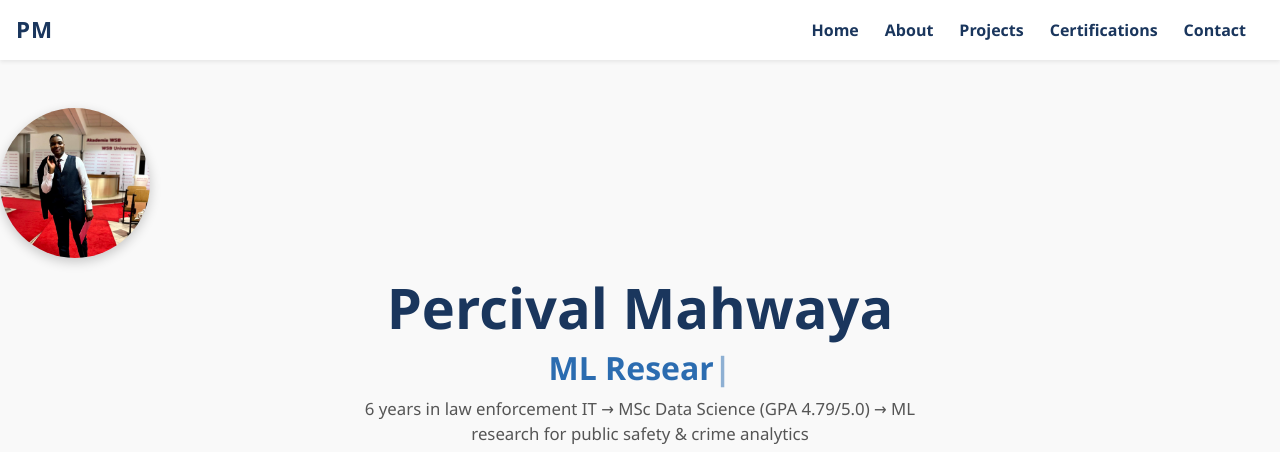
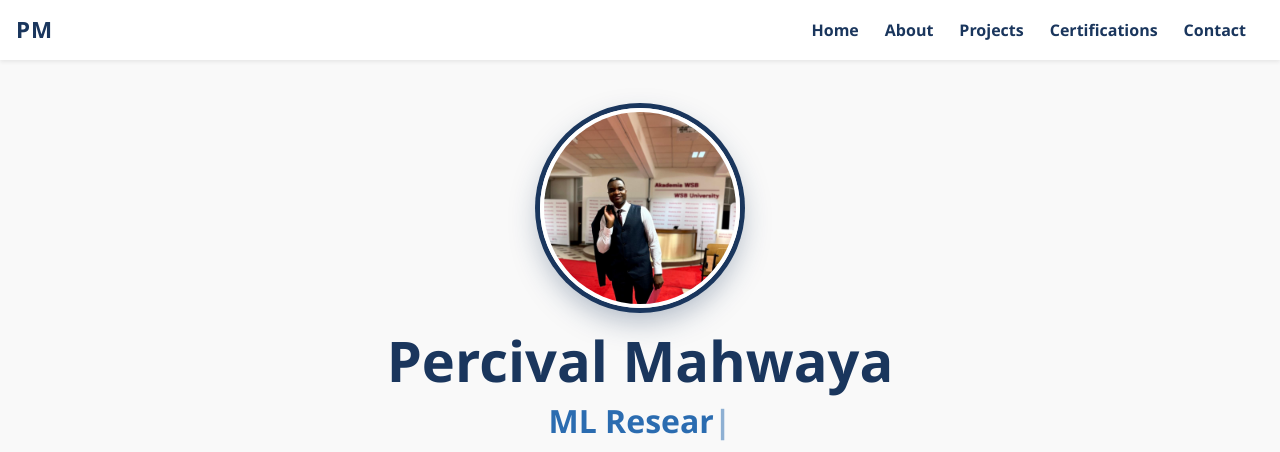
Before and after one commit to Mahwaya/mahwaya.github.io, a plain HTML site: page index.html in a window 1280 px wide. Shown: the top 452 px of the page. Drawn offline with nearby package versions, Linux system fonts and the light colour scheme.

Commit message:
Enlarge profile photo with navy border ring effect

```diff
--- a/css/main.css
+++ b/css/main.css
@@ -70,16 +70,17 @@ footer p {
 
 /* ===== Hero / Profile Section ===== */
 .profile-photo {
-    width: 150px;
-    height: 150px;
+    width: 200px;
+    height: 200px;
     border-radius: 50%;
     object-fit: cover;
-    box-shadow: 0 4px 12px rgba(0, 0, 0, 0.2);
-    margin-bottom: 1rem;
-    background: #1a365d;
-    display: flex;
-    align-items: center;
-    justify-content: center;
+    object-position: center top;
+    border: 4px solid #ffffff;
+    box-shadow: 0 0 0 5px #1a365d, 0 12px 30px rgba(26, 54, 93, 0.35);
+    margin-bottom: 1.2rem;
+    display: block;
+    margin-left: auto;
+    margin-right: auto;
 }
 
 .profile-initials {
```
